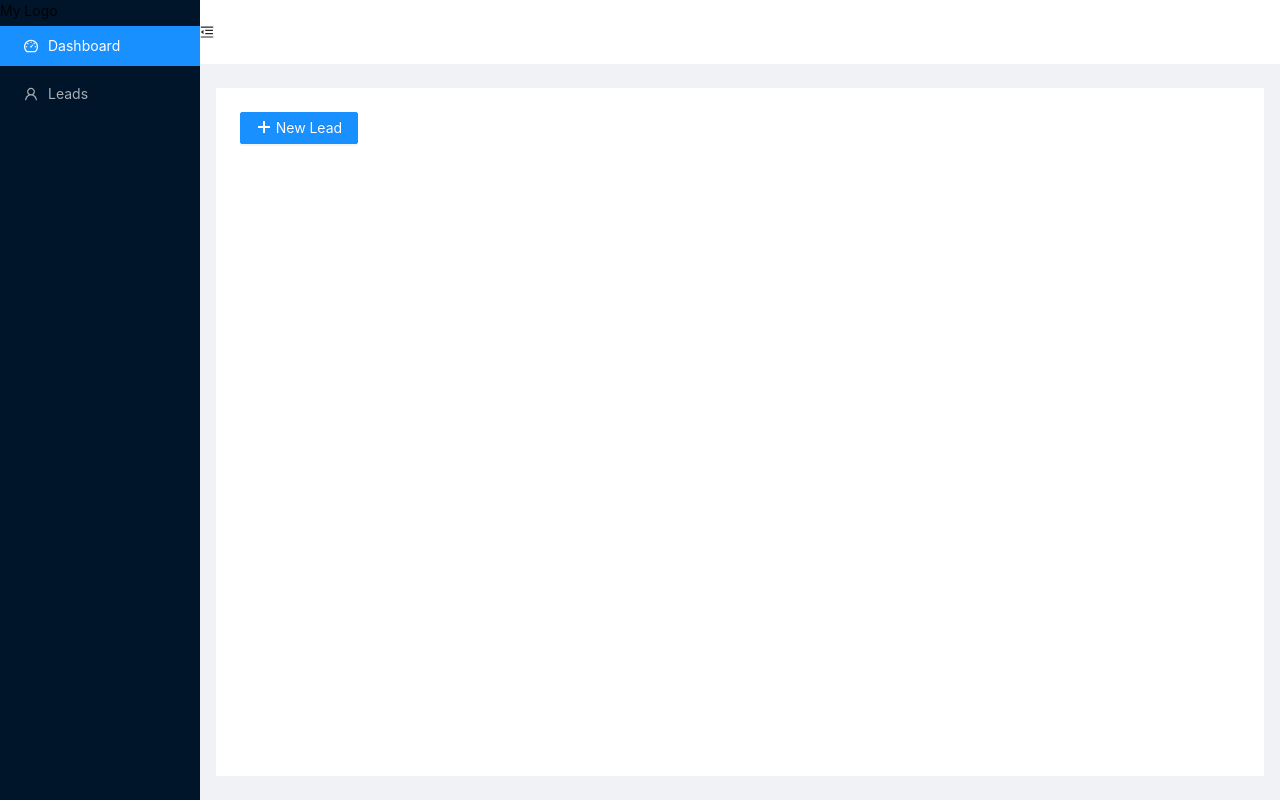
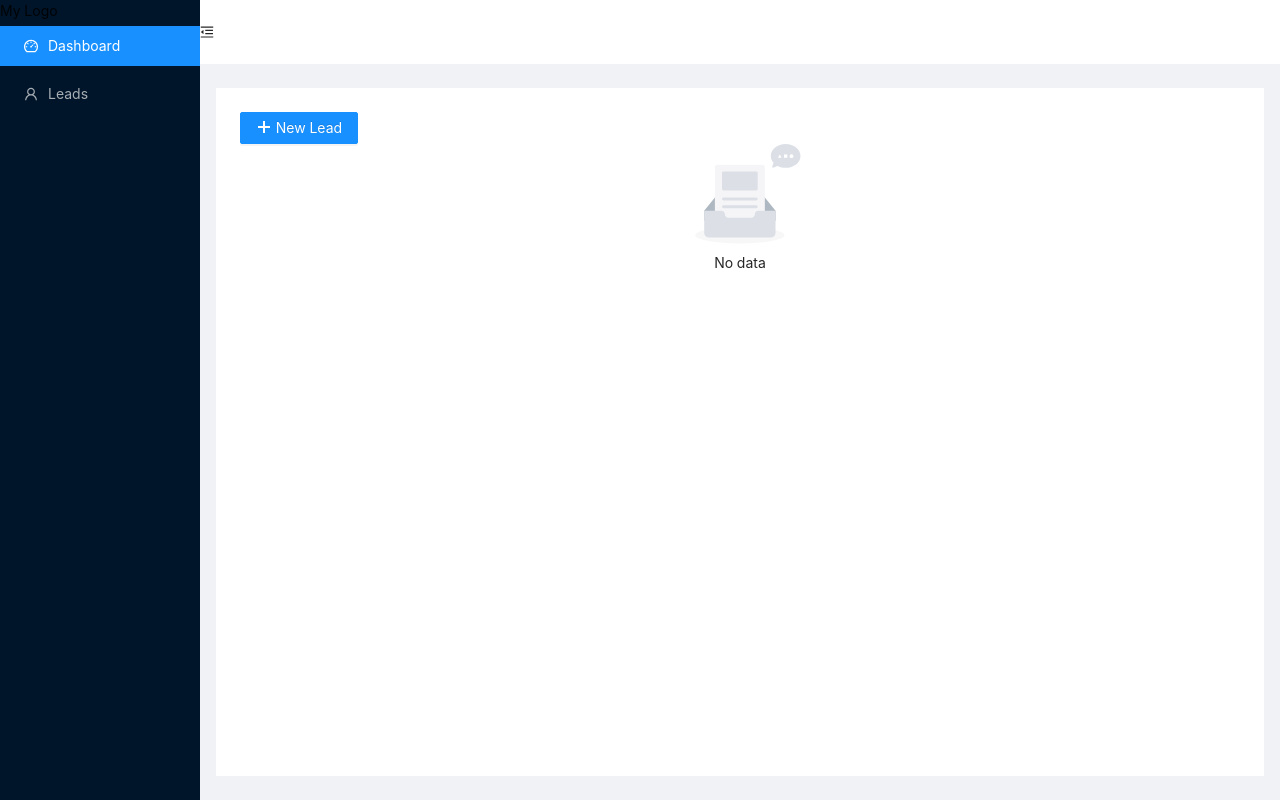
Before and after one commit to iamyusuf/crm, a React (Create React App) app: page /leads in a window 1280 px wide. Built offline with nearby package versions, Linux system fonts and the light colour scheme.

Commit message:
add <Empty /> component in the LeadList when there is no data

```diff
--- a/src/App.js
+++ b/src/App.js
@@ -7,6 +7,7 @@ import Sidebar from "./components/common/Sidebar";
 import { BrowserRouter as Router, Switch, Route } from "react-router-dom";
 import LeadList from "./pages/leads/LeadList";
 import LeadCreate from "./pages/leads/LeadCreate";
+import Dashobard from "./pages/Dashobard";
 
 const { Header, Content } = Layout;
 
@@ -39,6 +40,7 @@ function App() {
               }}
             >
               <Switch>
+                <Route path="/" exact component={Dashobard} />
                 <Route path="/leads" exact component={LeadList} />
                 <Route path="/leads/create" exact component={LeadCreate} />
               </Switch>
--- /dev/null
+++ b/src/pages/Dashobard.js
@@ -0,0 +1,5 @@
+import React from "react";
+
+export default function Dashobard() {
+  return <div>Dashboard</div>;
+}
--- a/src/pages/leads/LeadList.js
+++ b/src/pages/leads/LeadList.js
@@ -1,8 +1,10 @@
 import React from "react";
 import { Row, Col } from "antd";
 import AddNewButton from "../../components/atomic/AddNewButton";
+import { Empty } from "antd";
 
 export default function LeadList() {
+  const leads = [];
   return (
     <>
       <Row>
@@ -10,6 +12,7 @@ export default function LeadList() {
           <AddNewButton path="/leads/create" text="New Lead" />
         </Col>
       </Row>
+      {leads.length === 0 ? <Empty /> : null}
     </>
   );
 }
```
